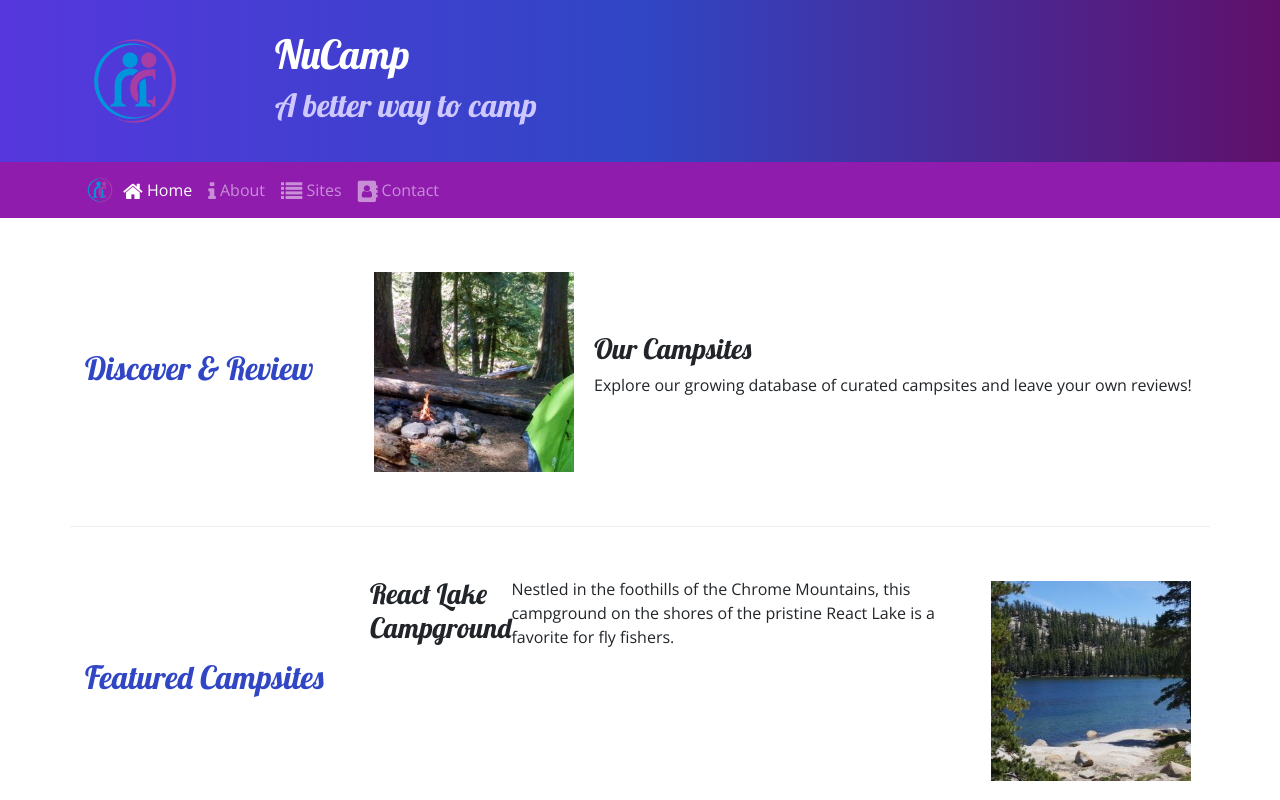
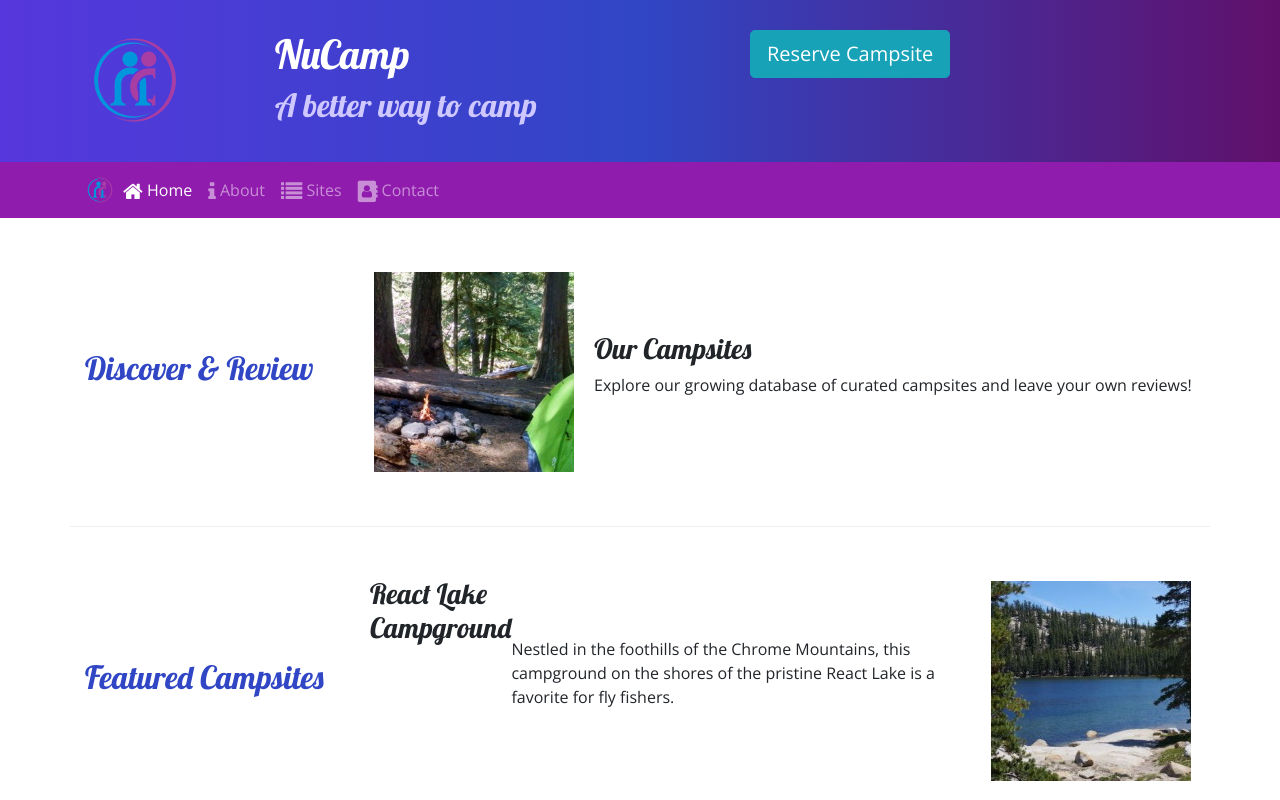
Before and after one commit to mattsander1966/newcampsite, a website: page index.html in a window 1280 px wide. Shown: the top 800 px of the page. Drawn offline with nearby package versions, Linux system fonts and the light colour scheme.

Commit message:
button link

```diff
--- a/index.html
+++ b/index.html
@@ -29,12 +29,15 @@
     <header class="jumbotron jumbotron-fluid">
       <div class="container">
         <div class="row">
-          <div class="col-4 col-sm-3 col-md-2 align-self-center">
+          <div class="col-2 col-sm-3 col-md-2 align-self-left">
             <a href="index.html"></a><img src="images/logo.png" class="img-fluid" />
           </div>
           <div class="col">
             <h1>NuCamp</h1>
             <h2>A better way to camp</h2>
+          </div>
+          <div class="col md-4 xl-2">
+            <button type="button" class="btn btn-info btn-lg"><a href="#reserveForm"></a>Reserve Campsite</button>
           </div>
         </div>
       </div>
@@ -98,7 +101,7 @@
         <div class="col">
           <div class="media">
           <h3>React Lake Campground</h3>
-          <p class="d-none d-sm-block">
+          <p class="d-none d-sm-block align-self-center">
             Nestled in the foothills of the Chrome Mountains, this campground on
             the shores of the pristine React Lake is a favorite for fly fishers.
           </p>
@@ -126,7 +129,7 @@
       <div class="card col-sm-6">
           <h3 class="card-header bg-info text-white text-center">Reserve a Campsite</h3>
             <div class="card-body">
-              <form>
+              <form id="reserveForm">
                 <div class="form-group">
                   <label class="col-form-label" for="numCampers" class="col col-form-label">Number of Campers</label>
                   <select class="form-control" id="numCampers" name="numCampers">
@@ -144,7 +147,7 @@
                       <input class="form-control" type="date" id="date" name="date" placeholder="date"/>
                   </div>
                   <div class="form-group" class="col">
-                      <button type="button" class="btn btn-primary">Reserve</button>
+                      <button type="button" id="#reserveForm" class="btn btn-primary">Reserve</button>
                   </div>
             </form>
           </div>
```
